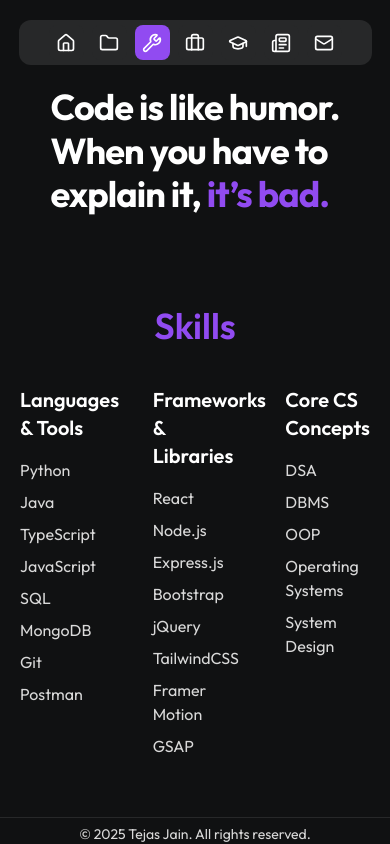
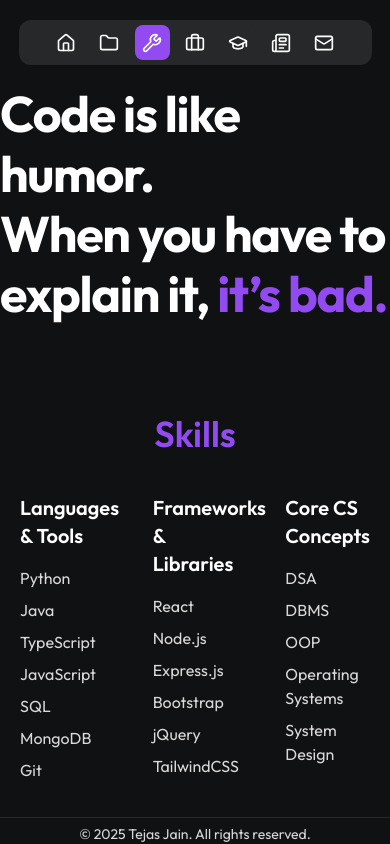
Before and after one commit to tejas096/portfolio, a React (Vite) app: page /tools in a window 390 px wide. Built offline with nearby package versions, Linux system fonts and the light colour scheme.

Commit message:
Initial commit

```diff
--- a/src/pages/Tools.tsx
+++ b/src/pages/Tools.tsx
@@ -5,7 +5,7 @@
     <div className="h-[calc(100vh-150px)] lg:h-[580px] w-full overflow-y-scroll scrollbar-hide">
       <div className="flex lg:flex-row max-lg:gap-[70px] flex-col h-full">
         <div className="lg:w-[60%] w-full h-full flex items-center justify-center">
-          <h1 className="text-[36px] xs:text-[48px] xl:text-[78px] leading-[1.2em] font-bold tracking-tight">
+          <h1 className="text-[50px] sm:text-[62px] xl:text-[78px] leading-[1.2em] font-bold tracking-tight">
             Code is like humor.
             <br /> When you have to <br />
             explain it,{" "}
```
